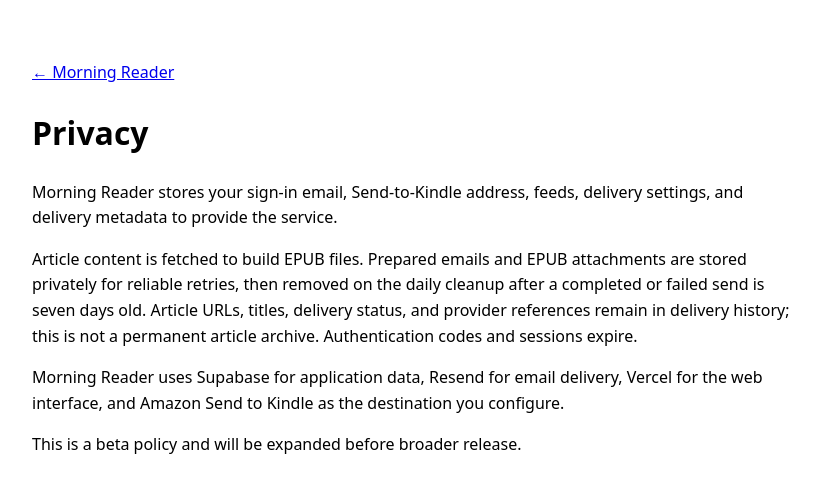
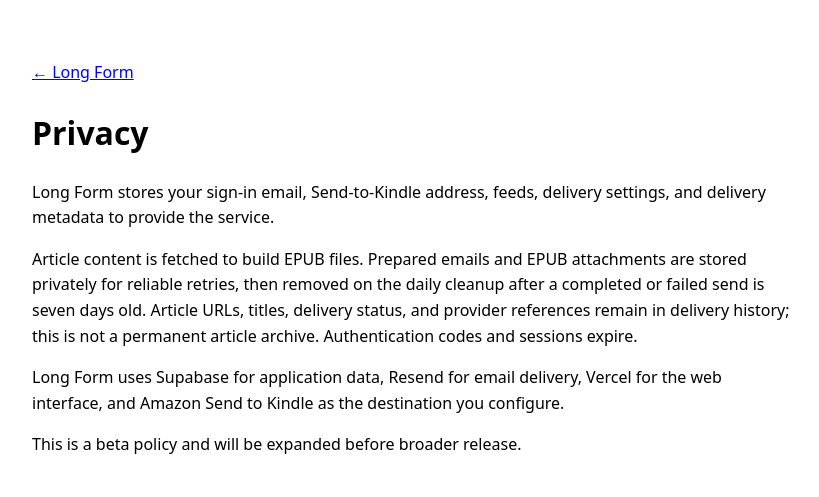
Before and after one commit to phinneywood/rss-to-kindle, a website: page privacy.html in a window 1280 px wide. Shown: the whole page, without its empty margins (228-1047 px from the left). Drawn offline with Linux system fonts and the light colour scheme.

Commit message:
Rebrand privacy page as Long Form

```diff
--- a/privacy.html
+++ b/privacy.html
@@ -1 +1 @@
-<!doctype html><meta charset="utf-8"><meta name="viewport" content="width=device-width,initial-scale=1"><title>Privacy · Morning Reader</title><main style="max-width:760px;margin:40px auto;padding:20px;font-family:system-ui;line-height:1.6"><a href="/">← Morning Reader</a><h1>Privacy</h1><p>Morning Reader stores your sign-in email, Send-to-Kindle address, feeds, delivery settings, and delivery metadata to provide the service.</p><p>Article content is fetched to build EPUB files. Prepared emails and EPUB attachments are stored privately for reliable retries, then removed on the daily cleanup after a completed or failed send is seven days old. Article URLs, titles, delivery status, and provider references remain in delivery history; this is not a permanent article archive. Authentication codes and sessions expire.</p><p>Morning Reader uses Supabase for application data, Resend for email delivery, Vercel for the web interface, and Amazon Send to Kindle as the destination you configure.</p><p>This is a beta policy and will be expanded before broader release.</p></main>
+<!doctype html><meta charset="utf-8"><meta name="viewport" content="width=device-width,initial-scale=1"><title>Privacy · Long Form</title><main style="max-width:760px;margin:40px auto;padding:20px;font-family:system-ui;line-height:1.6"><a href="/">← Long Form</a><h1>Privacy</h1><p>Long Form stores your sign-in email, Send-to-Kindle address, feeds, delivery settings, and delivery metadata to provide the service.</p><p>Article content is fetched to build EPUB files. Prepared emails and EPUB attachments are stored privately for reliable retries, then removed on the daily cleanup after a completed or failed send is seven days old. Article URLs, titles, delivery status, and provider references remain in delivery history; this is not a permanent article archive. Authentication codes and sessions expire.</p><p>Long Form uses Supabase for application data, Resend for email delivery, Vercel for the web interface, and Amazon Send to Kindle as the destination you configure.</p><p>This is a beta policy and will be expanded before broader release.</p></main>
```
